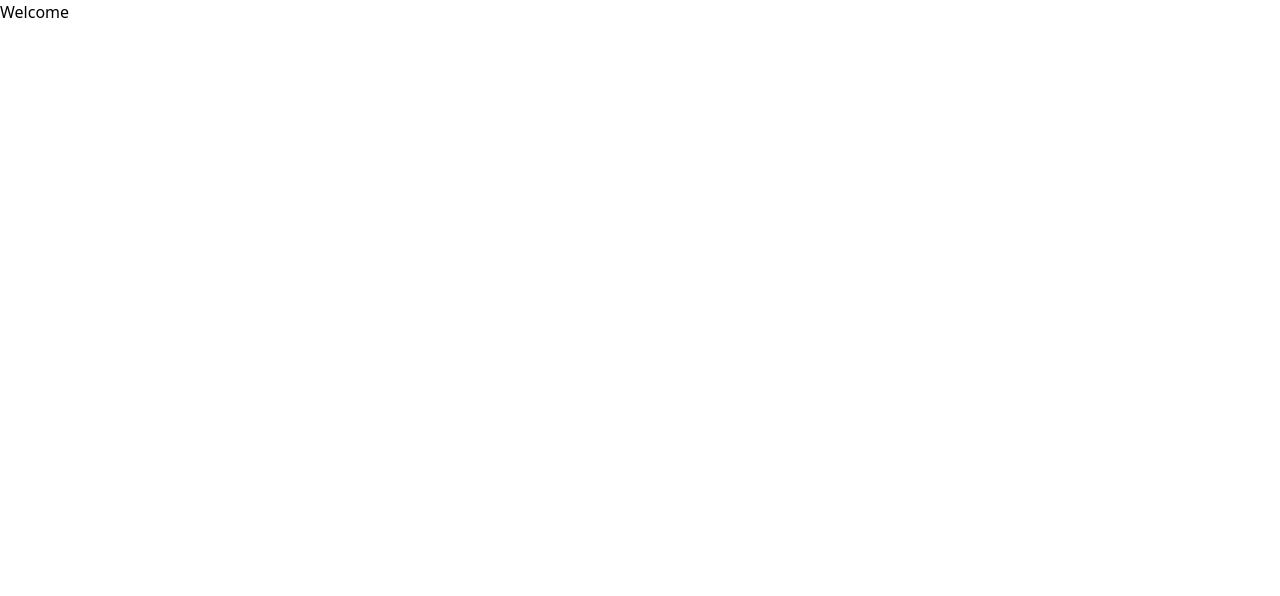
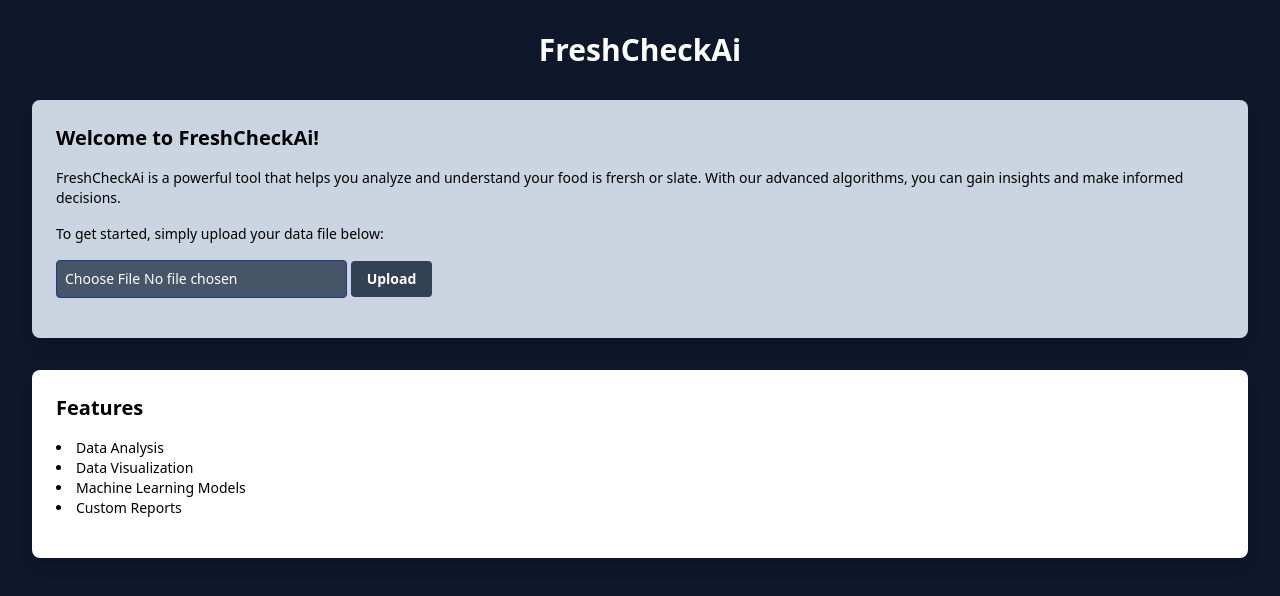
Before and after one commit to Priyanshu8709/smart-food-freshness-detector, a website: page dist/index.html in a window 1280 px wide. Drawn offline with nearby package versions, Linux system fonts and the light colour scheme.

Commit message:
Update index.html

```diff
--- a/dist/index.html
+++ b/dist/index.html
@@ -7,10 +7,25 @@
   <link rel="stylesheet" href="output.css">
   <script src="https://cdn.tailwindcss.com"></script>
 </head>
-<body>
-<div>
-  <h1>Welcome</h1>
-</div>
+<body class="bg-slate-900 font-sans text-sm ">
+  <div class="container mx-auto p-8">
+    <h1 class="text-3xl font-bold text-center text-white mb-8">FreshCheckAi</h1>
+    <div class="bg-slate-300 p-6 rounded-lg shadow-lg">
+      <h2 class="text-xl font-semibold mb-4 ">Welcome to FreshCheckAi!</h2>
+      <p class="mb-4">FreshCheckAi is a powerful tool that helps you analyze and understand your food is frersh or slate. With our advanced algorithms, you can gain insights and make informed decisions.</p>
+      <p class="mb-4">To get started, simply upload your data file below:</p>
+      <input type="file" class=" bg-slate-600 border border-blue-900 p-2 rounded mb-4 text-white" accept=".csv, .xlsx, .json">
+      <button class="bg-slate-700 text-white px-4 py-2 rounded hover:bg-green-900 font-semibold">Upload</button>
+    </div>
+    <div class="bg-white p-6 rounded-lg shadow-lg mt-8">
+      <h2 class="text-xl font-semibold mb-4">Features</h2>
+      <ul class="list-disc list-inside mb-4">
+        <li>Data Analysis</li>
+        <li>Data Visualization</li>
+        <li>Machine Learning Models</li>
+        <li>Custom Reports</li>
+      </ul>
+  </div>
 
 </body>
 </html>
```
